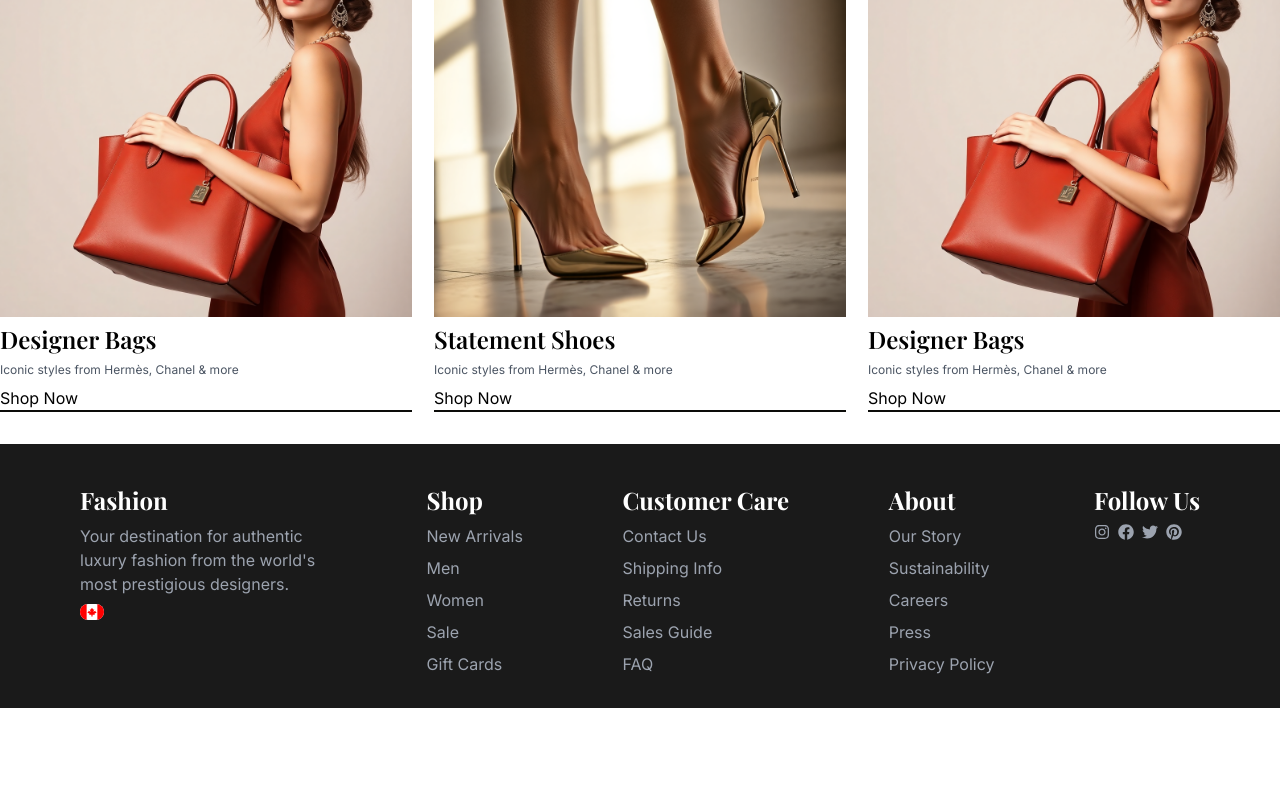
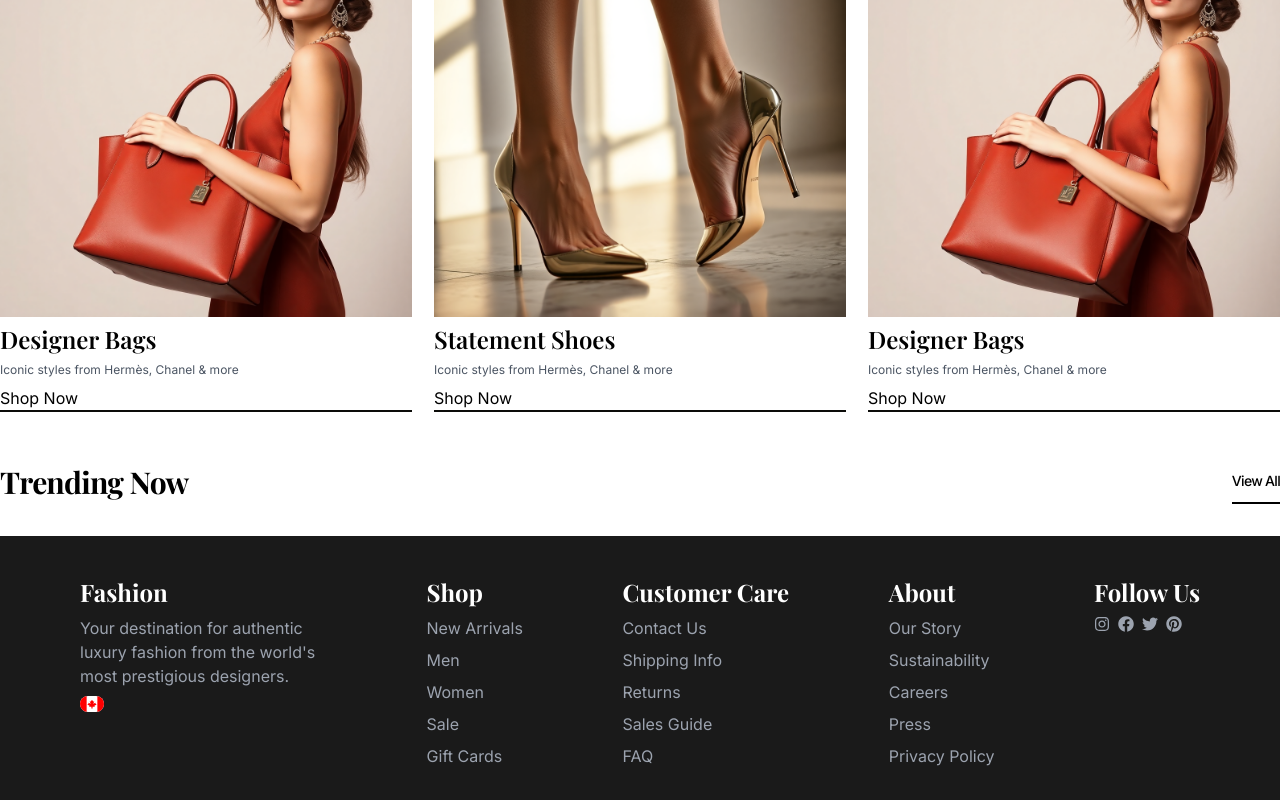
Before and after one commit to FlackoCodes/fashion, a Next.js app: page / in a window 1280 px wide. Shown: the part 906-1706 px from the top of the page. Before the commit the page ends 1614 px from the top, so only its background shows below. Built offline with nearby package versions, Linux system fonts and the light colour scheme; a web font is replaced by a local one.

Commit message:
refactor(main) : added trending comp

```diff
--- a/src/app/components/landing/Hero.tsx
+++ b/src/app/components/landing/Hero.tsx
@@ -6,7 +6,7 @@ import Image from "next/image"
 function Hero() {
     return (
         <>
-  <section
+<section
   className="w-full bg-gray-900 bg-linear-to-r from-gray-900 to-gray-500"
 //   style={{ backgroundImage: `url(${heroImage.src})` }}
 >
--- a/src/app/components/landing/Main.tsx
+++ b/src/app/components/landing/Main.tsx
@@ -1,16 +1,21 @@
 function Main() {
     return (
-        <div>
-            <Feature />
-        </div>
+        <main className="max-w-7xl mx-auto">
+            <Trending />
+        </main>
     )
 }
 
 export default Main
 
-
-function Feature() {
+function Trending() {
     return (
-        <div>Feature</div>
+        <section className="max-w-7xl my-4 md:my-8">
+            <header className="flex justify-between items-center">
+                <h2 className="text-3xl text-[#000000] font-bold leading-[42px] font-fashion tracking-tight">Trending Now</h2>
+                <p className="text-[#000000] leading-[42px] font-nav border-b-2  text-[14px] font-medium border-b-black tracking-tighter">View All</p>
+            </header>
+            <div></div>
+        </section>
     )
 }
--- a/src/app/page.tsx
+++ b/src/app/page.tsx
@@ -1,5 +1,6 @@
 import Footer from "./components/landing/Footer";
 import Hero from "./components/landing/Hero";
+import Main from "./components/landing/Main";
 import NavBar from "./components/landing/NavBar";
 
 export default function Home() {
@@ -7,6 +8,7 @@ export default function Home() {
     <>
       <NavBar />
       <Hero />
+      <Main />
       <Footer />
     </>
   );
```
